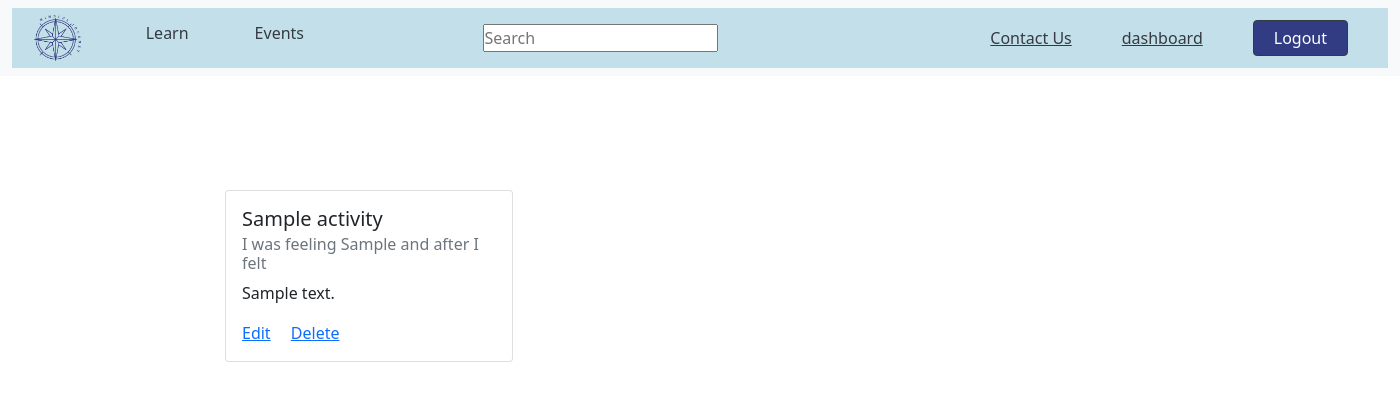
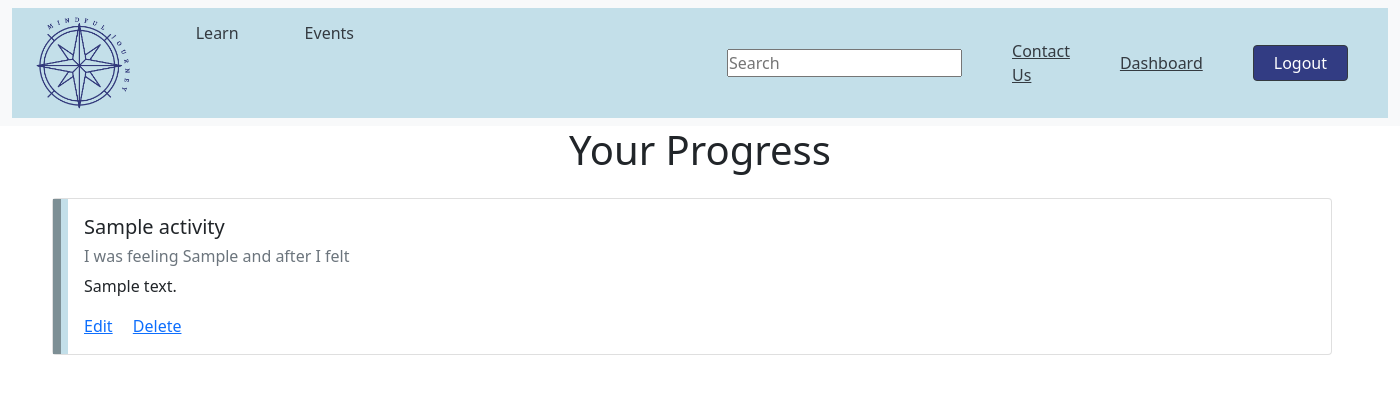
Before and after one commit to rshaywood/mindful_journey, a Flask app: template flask_app/templates/user_activities.html in a window 1400 px wide. Shown: the top 401 px of the page. Run offline with Flask 2, Linux system fonts and the light colour scheme; the template is opened without the code that fills it: most values are stand-ins (such as "Sample title", 1, 10 or a date in 2020); some libraries are stand-ins or nearby versions; some web fonts are replaced.

Commit message:
updated user activites nav bar and general page layout

```diff
--- a/flask_app/static/css/home.css
+++ b/flask_app/static/css/home.css
@@ -3,6 +3,12 @@
     padding: 0;
     box-sizing: border-box;
 }
+
+img{
+    width:100px;
+    height:100px;
+}
+
 /* navigation bar */
 .navbar{
     width: 100%;
@@ -29,7 +35,7 @@
 }
 /* right side of nav bar */
 .right-side-nav ul{
-    width:500px;
+    width:600px;
 }
 .user_image{
     width:60px;
@@ -91,3 +97,11 @@ a .signin-btn:hover{
     color:#fff;
     border-color:#343a40;
 }
+
+h1 {
+    text-align: center;
+}
+
+.card-body {
+    border-left: 15px groove #C3DFE9;
+}
--- a/flask_app/templates/user_activities.html
+++ b/flask_app/templates/user_activities.html
@@ -4,7 +4,7 @@
     <meta charset="UTF-8">
     <meta http-equiv="X-UA-Compatible" content="IE=edge">
     <meta name="viewport" content="width=device-width, initial-scale=1.0">
-    <title>Document</title>
+    <title>Mindful Journey</title>
 <!-- google font link -->
     <link href="https://fonts.googleapis.com/css2?family=MonteCarlo&family=Roboto&family=Rubik+Moonrocks&display=swap" rel="stylesheet">
     <!-- css link -->
@@ -41,14 +41,16 @@
                             </ul>
                         </div>
                     </div>
-                    <input type="search" name="search" id="search" placeholder="Search">
                     <div class="right-side-nav">
                         <ul class="navbar-nav me-auto mb-2 mb-lg-0">
+                            <li>
+                                <input class="nav-item" type="search" name="search" id="search" placeholder="Search">
+                            </li>
                             <li class="nav-item signin-link">
                                 <a href="#">Contact Us</a>
                             </li>
                             <li class="nav-item signin-link">
-                                <a href="/users/dashboard">dashboard</a>
+                                <a href="/users/dashboard">Dashboard</a>
                             </li>
                             <li class="nav-item">
                                 <a href="/logout"><button type="button" class="btn btn-warning signin-btn">Logout</button></a>
@@ -58,12 +60,15 @@
                 </div>
             </div>
         </nav>
-        <div class ="grid-container">
+        <h1>Your Progress</h1>
+        <div class ="container">
+            <div class="row">
+                <div class="col">
                     {% for activity in the_journal.activities %}
-            <div class="card" style="width: 18rem;">
+                    <div class="card my-3" style="width: 80rem;">
                         <div class="card-body">
                         <h5 class="card-title">{{activity.activity_name}}</h5>
-                <h6 class="card-subtitle mb-2 text-muted">I was feeling {{activity.feeling_before}} and after I felt</h6>
+                        <h6 class="card-subtitle my-2 text-muted">I was feeling {{activity.feeling_before}} and after I felt</h6>
                         <p class="card-text">{{activity.comment}}</p>
                         <a href="/edit/activity/{{activity.id}}" class="card-link">Edit</a>
                         <a href="/destroy/activity/{{activity.id}}" class="card-link">Delete</a>
@@ -71,6 +76,8 @@
                     </div>
                     {% endfor%}
                 </div>
+            </div>
+        </div>
 <!-- java script link -->
     <script type="text/javascript" src="{{ url_for('static', filename='js/scripts.js')}}"></script>
 </body>
```
Lines whose indentation alone changed are shown as unchanged.
